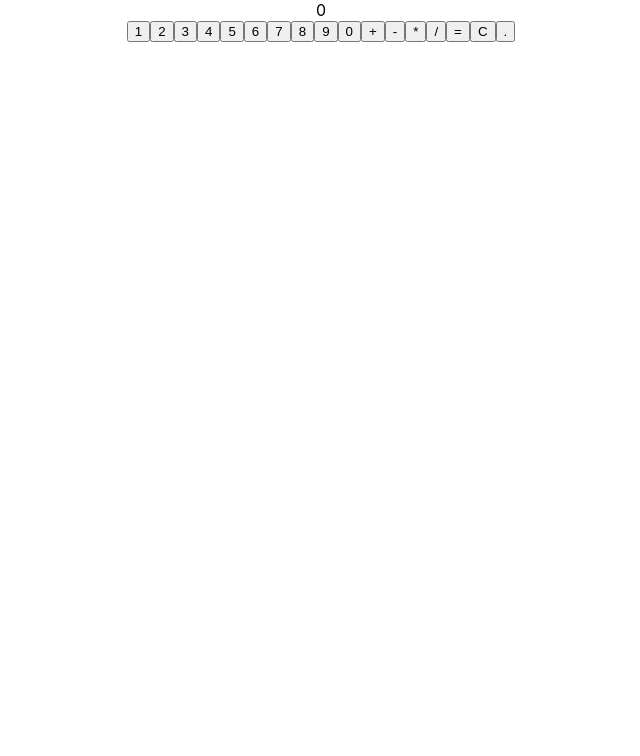
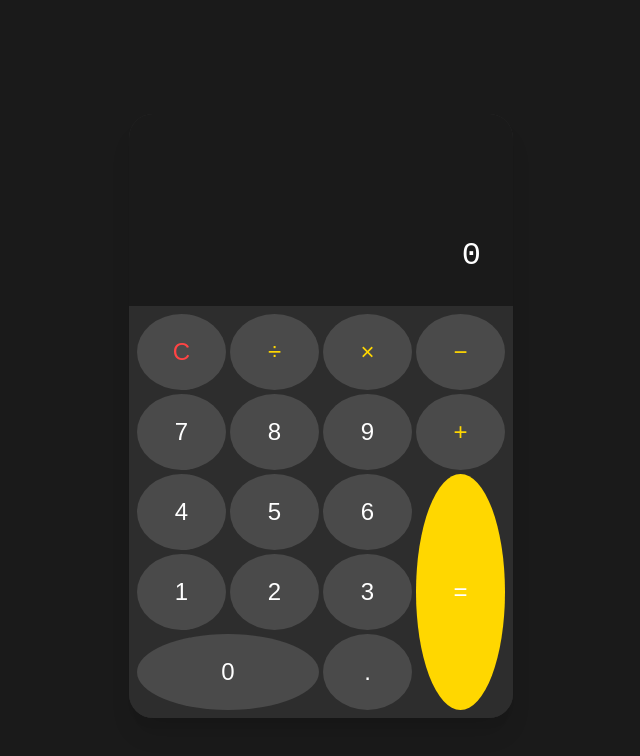
Before and after one commit to Tanmay3785/TDD_Calculator, a React (Create React App) app: page / in a window 1280 px wide. Shown: the top 756 px of the page, without its empty margins (319-959 px from the left). Built offline with nearby package versions, Linux system fonts and the light colour scheme.

Commit message:
addes design and optimization of code

```diff
--- /dev/null
+++ b/src/Calculator.css
@@ -0,0 +1,111 @@
+.calculator-container {
+    min-height: 100vh;
+    display: flex;
+    align-items: center;
+    justify-content: center;
+    padding: 1rem;
+    background-color: #1a1a1a;
+  }
+
+  .calculator {
+    width: 100%;
+    max-width: 24rem;
+    background-color: #2d2d2d;
+    border-radius: 1.5rem;
+    overflow: hidden;
+    box-shadow: 0 20px 25px -5px rgba(0, 0, 0, 0.1),
+                0 10px 10px -5px rgba(0, 0, 0, 0.04);
+  }
+
+  .display {
+    padding: 2rem;
+    text-align: right;
+    font-family: monospace;
+    font-size: 2rem;
+    height: 8rem;
+    display: flex;
+    align-items: flex-end;
+    justify-content: flex-end;
+    background-color: #1a1a1a;
+    color: white;
+  }
+
+  .keypad {
+    display: grid;
+    grid-template-columns: repeat(4, 1fr);
+    gap: 0.25rem;
+    padding: 0.5rem;
+    background-color: #2d2d2d;
+  }
+
+  .button {
+    padding: 1.5rem;
+    font-size: 1.5rem;
+    font-weight: 500;
+    border: none;
+    border-radius: 50%;
+    cursor: pointer;
+    transition: background-color 0.2s;
+  }
+
+  .button:hover {
+    opacity: 0.9;
+  }
+
+  .number {
+    background-color: #4a4a4a;
+    color: white;
+  }
+
+  .number:hover {
+    background-color: #5a5a5a;
+  }
+
+  .operator {
+    background-color: #4a4a4a;
+    color: #ffd700;
+  }
+
+  .operator:hover {
+    background-color: #5a5a5a;
+  }
+
+  .clear {
+    background-color: #4a4a4a;
+    color: #ff4444;
+  }
+
+  .clear:hover {
+    background-color: #5a5a5a;
+  }
+
+  .equal {
+    background-color: #ffd700;
+    color: white;
+    grid-row: span 3;
+  }
+
+  .equal:hover {
+    background-color: #ffed4a;
+  }
+
+  .zero {
+    grid-column: span 2;
+  }
+
+  /* Mobile Responsiveness */
+  @media (max-width: 480px) {
+    .calculator {
+      max-width: 100%;
+    }
+
+    .button {
+      padding: 1.25rem;
+      font-size: 1.25rem;
+    }
+
+    .display {
+      font-size: 1.75rem;
+      height: 6rem;
+    }
+  }
--- a/src/components/Calculator.tsx
+++ b/src/components/Calculator.tsx
@@ -1,5 +1,5 @@
 import React, { useState } from "react";
-
+import "../Calculator.css";
 const Calculator: React.FC = () => {
   const [input, setInput] = useState<string>("0");
   const [prevInput, setPrevInput] = useState<string>("");
@@ -25,26 +25,13 @@ const Calculator: React.FC = () => {
           setInput((parseFloat(prevInput) / parseFloat(input)).toString());
         }
       }
-    } else if (
-      value === "+" ||
-      value === "-" ||
-      value === "*" ||
-      value === "/"
-    ) {
+    } else if (["+", "-", "*", "/"].includes(value)) {
       setOperator(value);
       setPrevInput(input);
       setInput("0");
     } else if (value === ".") {
-      // Only allow one decimal point per number
       if (!input.includes(".")) {
         setInput(input + ".");
-      }
-    } else if (value === "-") {
-      // Handle negative number entry
-      if (input === "0" || input === "") {
-        setInput("-"); // Start a negative number
-      } else {
-        setInput("-" + input); // Prefix the number with a negative sign
       }
     } else {
       if (input === "0") {
@@ -56,62 +43,137 @@ const Calculator: React.FC = () => {
   };
 
   return (
-    <div>
-      <div data-testid="result" className="result">
+    <div className="calculator-container">
+      <div className="calculator">
+        <div data-testid="result" className="display">
           {input}
         </div>
-      <div>
-        <button onClick={() => handleClick("1")} data-testid="button-1">
+
+        <div className="keypad">
+          <button
+            onClick={() => handleClick("C")}
+            data-testid="button-clear"
+            className="button clear"
+          >
+            C
+          </button>
+          <button
+            onClick={() => handleClick("/")}
+            data-testid="button-divide"
+            className="button operator"
+          >
+            ÷
+          </button>
+          <button
+            onClick={() => handleClick("*")}
+            data-testid="button-multiply"
+            className="button operator"
+          >
+            ×
+          </button>
+          <button
+            onClick={() => handleClick("-")}
+            data-testid="button-minus"
+            className="button operator"
+          >
+            −
+          </button>
+
+          <button
+            onClick={() => handleClick("7")}
+            data-testid="button-7"
+            className="button number"
+          >
+            7
+          </button>
+          <button
+            onClick={() => handleClick("8")}
+            data-testid="button-8"
+            className="button number"
+          >
+            8
+          </button>
+          <button
+            onClick={() => handleClick("9")}
+            data-testid="button-9"
+            className="button number"
+          >
+            9
+          </button>
+          <button
+            onClick={() => handleClick("+")}
+            data-testid="button-plus"
+            className="button operator"
+          >
+            +
+          </button>
+
+          <button
+            onClick={() => handleClick("4")}
+            data-testid="button-4"
+            className="button number"
+          >
+            4
+          </button>
+          <button
+            onClick={() => handleClick("5")}
+            data-testid="button-5"
+            className="button number"
+          >
+            5
+          </button>
+          <button
+            onClick={() => handleClick("6")}
+            data-testid="button-6"
+            className="button number"
+          >
+            6
+          </button>
+          <button
+            onClick={() => handleClick("=")}
+            data-testid="button-equal"
+            className="button equal"
+          >
+            =
+          </button>
+
+          <button
+            onClick={() => handleClick("1")}
+            data-testid="button-1"
+            className="button number"
+          >
             1
           </button>
-        <button onClick={() => handleClick("2")} data-testid="button-2">
+          <button
+            onClick={() => handleClick("2")}
+            data-testid="button-2"
+            className="button number"
+          >
             2
           </button>
-        <button onClick={() => handleClick("3")} data-testid="button-3">
+          <button
+            onClick={() => handleClick("3")}
+            data-testid="button-3"
+            className="button number"
+          >
             3
           </button>
-        <button onClick={() => handleClick("4")} data-testid="button-4">
-          4
-        </button>
-        <button onClick={() => handleClick("5")} data-testid="button-5">
-          5
-        </button>
-        <button onClick={() => handleClick("6")} data-testid="button-6">
-          6
-        </button>
-        <button onClick={() => handleClick("7")} data-testid="button-7">
-          7
-        </button>
-        <button onClick={() => handleClick("8")} data-testid="button-8">
-          8
-        </button>
-        <button onClick={() => handleClick("9")} data-testid="button-9">
-          9
-        </button>
-        <button onClick={() => handleClick("0")} data-testid="button-0">
+
+          <button
+            onClick={() => handleClick("0")}
+            data-testid="button-0"
+            className="button number zero"
+          >
             0
           </button>
-        <button onClick={() => handleClick("+")} data-testid="button-plus">
-          +
-        </button>
-        <button onClick={() => handleClick("-")} data-testid="button-minus">
-          -
-        </button>
-        <button onClick={() => handleClick("*")} data-testid="button-multiply">
-          *
-        </button>
-        <button onClick={() => handleClick("/")} data-testid="button-divide">
-          /
-        </button>
-        <button onClick={() => handleClick("=")} data-testid="button-equal">
-          =
-        </button>
-        <button onClick={() => handleClick("C")} data-testid="button-clear">
-          C
-        </button>
-        <button onClick={() => handleClick(".")} data-testid="button-decimal">
+          <button
+            onClick={() => handleClick(".")}
+            data-testid="button-decimal"
+            className="button number"
+          >
             .
           </button>
+        </div>
       </div>
     </div>
   );
```
Lines whose indentation alone changed are shown as unchanged.
